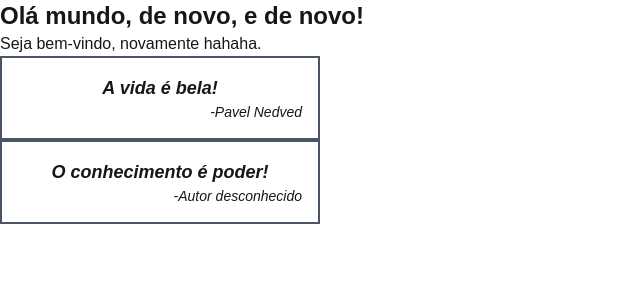
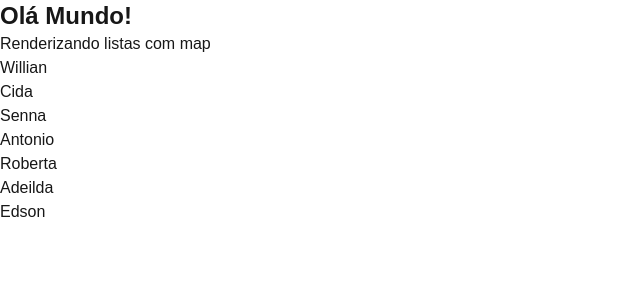
Before and after one commit to Wiillboss/react, a Next.js app in the folder react_primeiro_projeto/: page / in a window 1280 px wide. Shown: the top 300 px of the page, without its empty margins (0-640 px from the left). Built offline with nearby package versions, Linux system fonts and the light colour scheme.

Commit message:
atualização

```diff
--- /dev/null
+++ b/react_primeiro_projeto/app/data/people_list.ts
@@ -0,0 +1,11 @@
+import { Person } from "../types/Person";
+
+export const people_list: Person[] = [
+    { id: 1, name: "Willian", profession: "Programador" },
+    { id: 2, name: "Cida", profession: "Diarista" },
+    { id: 3, name: "Senna", profession: "Piloto" },
+    { id: 4, name: "Antonio", profession: "Médico" },
+    { id: 5, name: "Roberta", profession: "Professora" },
+    { id: 6, name: "Adeilda", profession: "Enfermeira" },
+    { id: 7, name: "Edson", profession: "Protético" },
+  ];
--- a/react_primeiro_projeto/app/page.tsx
+++ b/react_primeiro_projeto/app/page.tsx
@@ -4,7 +4,11 @@
 // Exemplo de importação se os componentes estivessem no mesmo arquivo:
 // import Square, { Quadrado } from "./components/Square";
 
+// Importação de componentes de outros arquivos. O caminho é relativo ao arquivo atual (page.tsx).
+// A importação pode usar chaves {} para componentes nomeados, ou sem chaves para o componente exportado como padrão (default).
 import Square from "./components/Square";
+
+// Importação de componentes de outros arquivos. O caminho é relativo ao arquivo atual (page.tsx).
 import { Quadrado } from "./components/Quadrado";
 import { Geo_Form } from "./components/Geo_Form";
 import { Person, Person2, Person3 } from "./components/Person";
@@ -12,6 +16,7 @@ import { Card } from "./components/Card";
 import { Card2 } from "./components/Card_2";
 import { Card_2_sem_if_ternario } from "./components/Card_2_sem_if_ternario";
 import { Card_3 } from "./components/Card_3_and";
+import { people_list } from "./data/people_list";
 
 function Page() {
   return (
@@ -136,10 +141,27 @@ const Page_card3 = () => {
   );
 }
 
+const Page_renderizando_listas = () => {
+
+
+  return (
+    <div>
+      <h1 className="font-bold text-2xl">Olá Mundo!</h1>
+      <h3>Renderizando listas com map</h3>
+      <ul>
+        {people_list.map((person) => (
+          <li key={person.id}>{person.name}</li>
+        ))}
+      </ul>
+    </div>
+  );
+}
+
 // Exportação: Descomente a desejada para alterar a página renderizada
 // export default Page;
 // export default Page_tres;
 // export default Page_dois;
 // export default Page_card2;
 // export default Page_card2_sem_if_ternario;
-export default Page_card3;
+//export default Page_card3;
+export default Page_renderizando_listas;
--- /dev/null
+++ b/react_primeiro_projeto/app/types/Person.ts
@@ -0,0 +1,5 @@
+export type Person = {
+    id: number;
+    name: string;
+    profession: string;
+};
```
Also changed, not shown: react_primeiro_projeto/app/components/Renderizando_listas.tsx (added).
